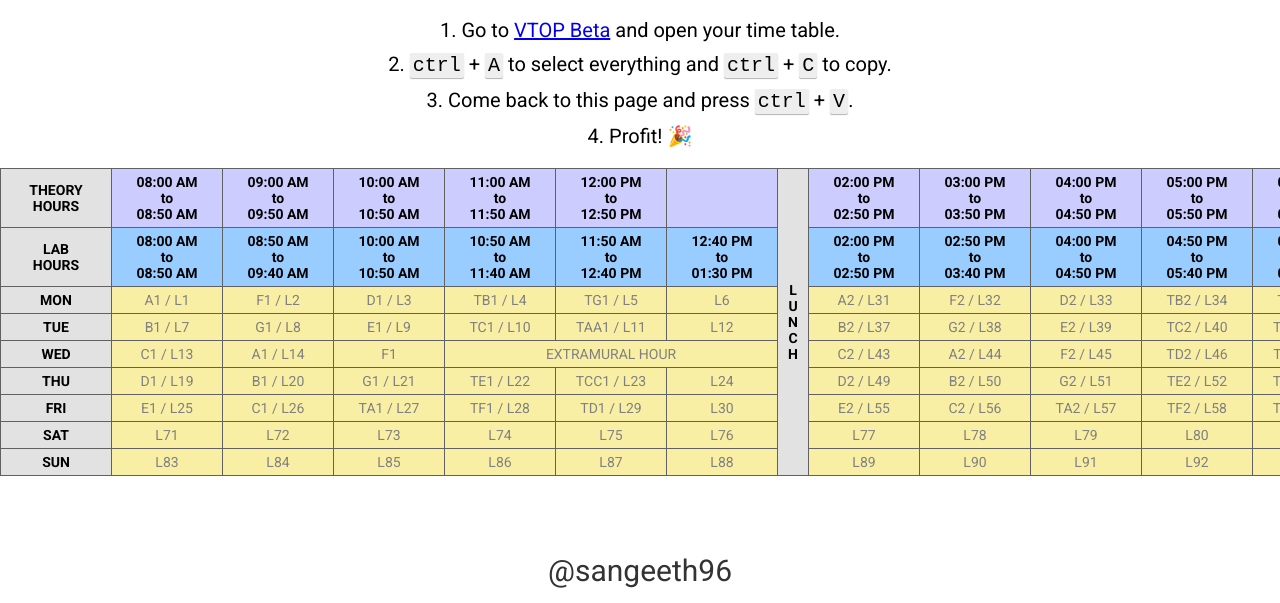
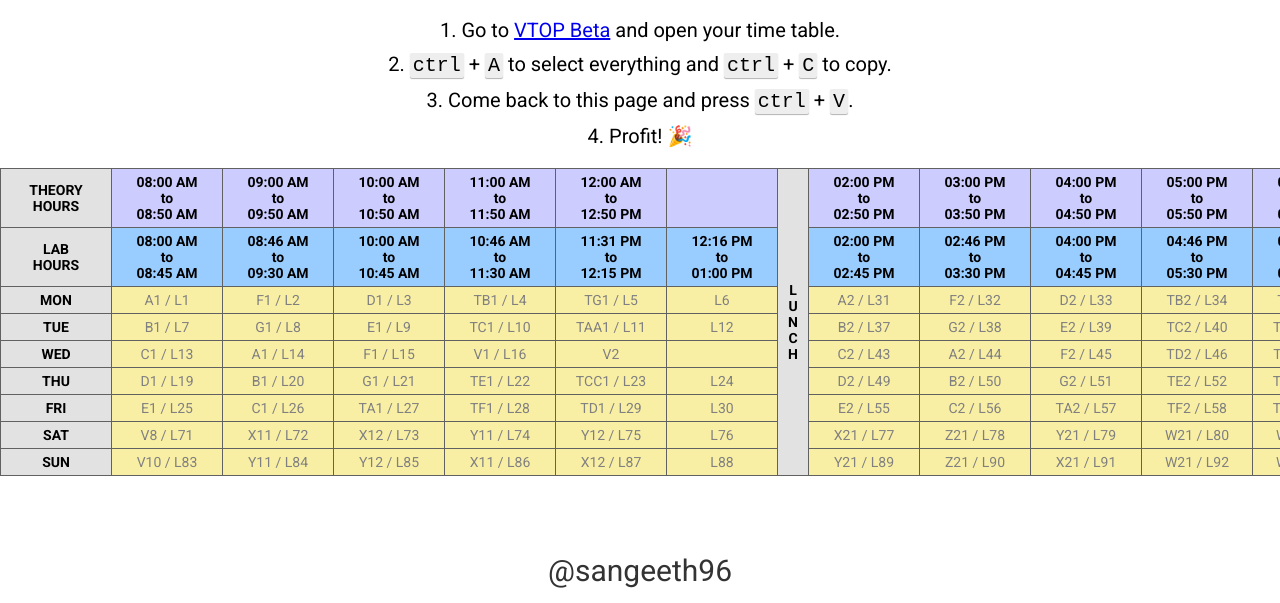
Before and after one commit to runofthemillgeek/vit-tt-classic, a website: page index.html in a window 1280 px wide. Shown: the part 197-800 px from the top of the page. Drawn offline with Linux system fonts and the light colour scheme.

Commit message:
Updated time table structure to latest version

```diff
--- a/index.html
+++ b/index.html
@@ -32,34 +32,32 @@
                         <td class="TheoryHours">09:00 AM<br>to<br>09:50 AM</td>
                         <td class="TheoryHours">10:00 AM<br>to<br>10:50 AM</td>
                         <td class="TheoryHours">11:00 AM<br>to<br>11:50 AM</td>
-                        <td class="TheoryHours">12:00 PM<br>to<br>12:50 PM</td>
+                        <td class="TheoryHours">12:00 AM<br>to<br>12:50 PM</td>
                         <td class="TheoryHours"></td>
                         <td width="8px" rowspan="9" class="ColumnOneDays LunchSpan"><strong>L<br>U<br>N<br>C<br>H</strong></td>
                         <td class="TheoryHours">02:00 PM<br>to<br>02:50 PM</td>
                         <td class="TheoryHours">03:00 PM<br>to<br>03:50 PM</td>
                         <td class="TheoryHours">04:00 PM<br>to<br>04:50 PM</td>
                         <td class="TheoryHours">05:00 PM<br>to<br>05:50 PM</td>
-                        <td class="TheoryHours">05:50 PM<br>to<br>06:40 PM</td>
-                        <td class="TheoryHours"></td>
+                        <td class="TheoryHours">06:00 PM<br>to<br>06:50 PM</td>
+                        <td class="TheoryHours">06:50 PM<br>to<br>07:00 PM</td>
                         <td class="TheoryHours">07:00 PM<br>to<br>07:50 PM</td>
-                        <td class="TheoryHours">08:00 PM<br>to<br>08:50 PM</td>
                     </tr>
                     <tr>
                         <td class="ColumnOneDays">LAB<br>HOURS</td>
-                        <td class="LabHours">08:00 AM<br>to<br>08:50 AM</td>
-                        <td class="LabHours">08:50 AM<br>to<br>09:40 AM</td>
-                        <td class="LabHours">10:00 AM<br>to<br>10:50 AM</td>
-                        <td class="LabHours">10:50 AM<br>to<br>11:40 AM</td>
-                        <td class="LabHours">11:50 AM<br>to<br>12:40 PM</td>
-                        <td class="LabHours">12:40 PM<br>to<br>01:30 PM</td>
-                        <td class="LabHours">02:00 PM<br>to<br>02:50 PM</td>
-                        <td class="LabHours">02:50 PM<br>to<br>03:40 PM</td>
-                        <td class="LabHours">04:00 PM<br>to<br>04:50 PM</td>
-                        <td class="LabHours">04:50 PM<br>to<br>05:40 PM</td>
-                        <td class="LabHours">05:50 PM<br>to<br>06:40 PM</td>
-                        <td class="LabHours">06:40 PM<br>to<br>07:30 PM</td>
-                        <td class="LabHours">07:30 PM<br>to<br>08:20 PM</td>
-                        <td class="LabHours">08:20 PM<br>to<br>09:10 PM</td>
+                        <td class="LabHours">08:00 AM<br>to<br>08:45 AM</td>
+                        <td class="LabHours">08:46 AM<br>to<br>09:30 AM</td>
+                        <td class="LabHours">10:00 AM<br>to<br>10:45 AM</td>
+                        <td class="LabHours">10:46 AM<br>to<br>11:30 AM</td>
+                        <td class="LabHours">11:31 PM<br>to<br>12:15 PM</td>
+                        <td class="LabHours">12:16 PM<br>to<br>01:00 PM</td>
+                        <td class="LabHours">02:00 PM<br>to<br>02:45 PM</td>
+                        <td class="LabHours">02:46 PM<br>to<br>03:30 PM</td>
+                        <td class="LabHours">04:00 PM<br>to<br>04:45 PM</td>
+                        <td class="LabHours">04:46 PM<br>to<br>05:30 PM</td>
+                        <td class="LabHours">05:31 PM<br>to<br>06:15 PM</td>
+                        <td class="LabHours">06:16 PM<br>to<br>07:00 PM</td>
+                        <td class="LabHours"></td>
                     </tr>
                     <tr>
                         <!-- IMPORTANT: It's important to maintain the order of class. i.e. A1,F1,D1,.. are 2nd -->
@@ -76,8 +74,7 @@
                         <td class="TimetableContent TB2 L34">TB2 / L34</td>
                         <td class="TimetableContent TG2 L35">TG2 / L35</td>
                         <td class="TimetableContent L36">L36</td>
-                        <td class="TimetableContent H1 L61">H1 / L61</td>
-                        <td class="TimetableContent K1 L62">K1 / L62</td>
+                        <td class="TimetableContent V3">V3</td>
                     </tr>
                     <tr>
                         <td class="ColumnOneDays">TUE</td>
@@ -93,23 +90,23 @@
                         <td class="TimetableContent TC2 L40">TC2 / L40</td>
                         <td class="TimetableContent TAA2 L41">TAA2 / L41</td>
                         <td class="TimetableContent L42">L42</td>
-                        <td class="TimetableContent H2 L63">H2 / L63</td>
-                        <td class="TimetableContent K2 L64">K2 / L64</td>
+                        <td class="TimetableContent V4">V4</td>
                     </tr>
                     <tr>
                         <td class="ColumnOneDays">WED</td>
                         <td class="TimetableContent C1 L13">C1 / L13</td>
                         <td class="TimetableContent A1 L14">A1 / L14</td>
-                        <td class="TimetableContent F1">F1</td>
-                        <td class="TimetableContent" colspan="3">Extramural Hour</td>
+                        <td class="TimetableContent F1 L15">F1 / L15</td>
+                        <td class="TimetableContent V1 L16">V1 / L16</td>
+                        <td class="TimetableContent V2">V2</td>
+                        <td class="TimetableContent"></td>
                         <td class="TimetableContent C2 L43">C2 / L43</td>
                         <td class="TimetableContent A2 L44">A2 / L44</td>
                         <td class="TimetableContent F2 L45">F2 / L45</td>
                         <td class="TimetableContent TD2 L46">TD2 / L46</td>
                         <td class="TimetableContent TBB2 L47">TBB2 / L47</td>
                         <td class="TimetableContent L48">L48</td>
-                        <td class="TimetableContent H3 L65">H3 / L65</td>
-                        <td class="TimetableContent K3 L66">K3 / L66</td>
+                        <td class="TimetableContent V5">V5</td>
                     </tr>
                     <tr>
                         <td class="ColumnOneDays">THU</td>
@@ -125,8 +122,7 @@
                         <td class="TimetableContent TE2 L52">TE2 / L52</td>
                         <td class="TimetableContent TCC2 L53">TCC2 / L53</td>
                         <td class="TimetableContent L54">L54</td>
-                        <td class="TimetableContent H4 L67">H4 / L67</td>
-                        <td class="TimetableContent K4 L68">K4 / L68</td>
+                        <td class="TimetableContent V6">V6</td>
                     </tr>
                     <tr>
                         <td class="ColumnOneDays">FRI</td>
@@ -142,42 +138,39 @@
                         <td class="TimetableContent TF2 L58">TF2 / L58</td>
                         <td class="TimetableContent TDD2 L59">TDD2 / L59</td>
                         <td class="TimetableContent L60">L60</td>
-                        <td class="TimetableContent H5 L69">H5 / L69</td>
-                        <td class="TimetableContent K5 L70">K5 / L70</td>
+                        <td class="TimetableContent V7">V7</td>
                     </tr>
                     <tr>
                         <td class="ColumnOneDays">SAT</td>
-                        <td class="TimetableContent L71">L71</td>
-                        <td class="TimetableContent L72">L72</td>
-                        <td class="TimetableContent L73">L73</td>
-                        <td class="TimetableContent L74">L74</td>
-                        <td class="TimetableContent L75">L75</td>
+                        <td class="TimetableContent V8 L71">V8 / L71</td>
+                        <td class="TimetableContent X11 L72">X11 / L72</td>
+                        <td class="TimetableContent X12 L73">X12 / L73</td>
+                        <td class="TimetableContent Y11 L74">Y11 / L74</td>
+                        <td class="TimetableContent Y12 L75">Y12 / L75</td>
                         <td class="TimetableContent L76">L76</td>
-                        <td class="TimetableContent L77">L77</td>
-                        <td class="TimetableContent L78">L78</td>
-                        <td class="TimetableContent L79">L79</td>
-                        <td class="TimetableContent L80">L80</td>
-                        <td class="TimetableContent L81">L81</td>
+                        <td class="TimetableContent X21 L77">X21 / L77</td>
+                        <td class="TimetableContent Z21 L78">Z21 / L78</td>
+                        <td class="TimetableContent Y21 L79">Y21 / L79</td>
+                        <td class="TimetableContent W21 L80">W21 / L80</td>
+                        <td class="TimetableContent W22 L81">W22 / L81</td>
                         <td class="TimetableContent L82">L82</td>
-                        <td class="TimetableContent"></td>
-                        <td class="TimetableContent"></td>
+                        <td class="TimetableContent V9">V9</td>
                     </tr>
                     <tr>
                         <td class="ColumnOneDays">SUN</td>
-                        <td class="TimetableContent L83">L83</td>
-                        <td class="TimetableContent L84">L84</td>
-                        <td class="TimetableContent L85">L85</td>
-                        <td class="TimetableContent L86">L86</td>
-                        <td class="TimetableContent L87">L87</td>
+                        <td class="TimetableContent V10 L83">V10 / L83</td>
+                        <td class="TimetableContent Y11 L84">Y11 / L84</td>
+                        <td class="TimetableContent Y12 L85">Y12 / L85</td>
+                        <td class="TimetableContent X11 L86">X11 / L86</td>
+                        <td class="TimetableContent X12 L87">X12 / L87</td>
                         <td class="TimetableContent L88">L88</td>
-                        <td class="TimetableContent L89">L89</td>
-                        <td class="TimetableContent L90">L90</td>
-                        <td class="TimetableContent L91">L91</td>
-                        <td class="TimetableContent L92">L92</td>
-                        <td class="TimetableContent L93">L93</td>
-                        <td class="TimetableContent L94">L94</td>
-                        <td class="TimetableContent"></td>
-                        <td class="TimetableContent"></td>
+                        <td class="TimetableContent Y21 L88">Y21 / L89</td>
+                        <td class="TimetableContent Z21 L89">Z21 / L90</td>
+                        <td class="TimetableContent X21 L90">X21 / L91</td>
+                        <td class="TimetableContent W21 L91">W21 / L92</td>
+                        <td class="TimetableContent W22 L92">W22 / L93</td>
+                        <td class="TimetableContent L93">L94</td>
+                        <td class="TimetableContent V11">V11</td>
                     </tr>
                 </tbody>
             </table>
```
